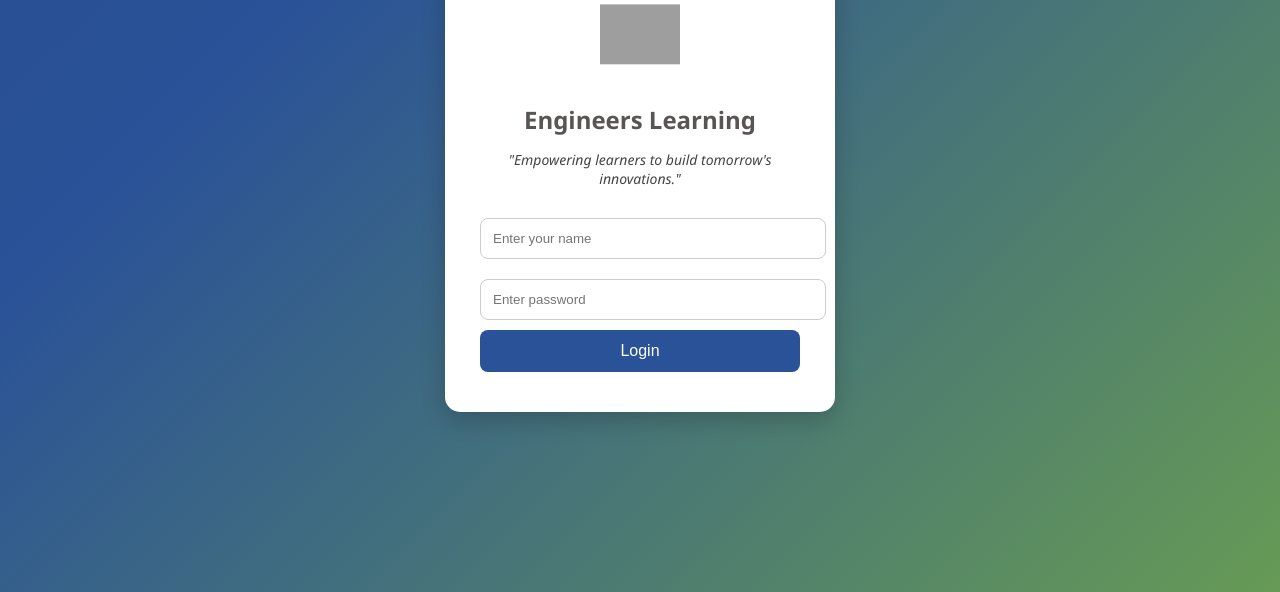
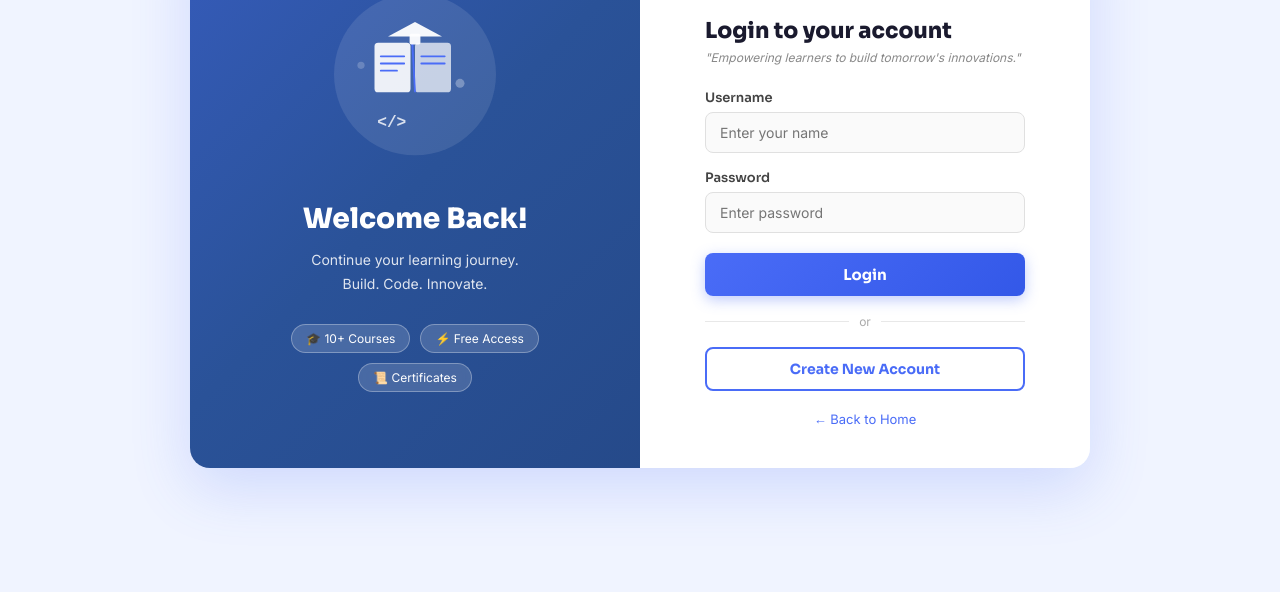
Before and after one commit to dixitanshumaan984-spec/backend, a website: page public/login.html in a window 1280 px wide. Shown: the part 208-800 px from the top of the page. Drawn offline with Linux system fonts and the light colour scheme; grey boxes are pictures that could not be loaded.

Commit message:
updated login page

```diff
--- /dev/null
+++ b/public/login.css
@@ -0,0 +1,299 @@
+* {
+  margin: 0;
+  padding: 0;
+  box-sizing: border-box;
+}
+
+body {
+  font-family: "Sora", "Segoe UI", sans-serif;
+  height: 100vh;
+  display: flex;
+  align-items: center;
+  justify-content: center;
+  background: #f0f4ff;
+}
+
+/* WRAPPER: two panels side by side */
+.login-wrapper {
+  display: flex;
+  width: 900px;
+  min-height: 540px;
+  border-radius: 20px;
+  overflow: hidden;
+  box-shadow: 0 20px 60px rgba(74, 108, 247, 0.2);
+}
+
+/* ── LEFT PANEL ── */
+.login-left {
+  flex: 1;
+  background: linear-gradient(-45deg, #1e3c72, #2a5298, #4a6cf7, #3358e8);
+  background-size: 400% 400%;
+  animation: gradientMove 10s ease infinite;
+  display: flex;
+  align-items: center;
+  justify-content: center;
+  padding: 40px;
+}
+
+@keyframes gradientMove {
+  0%   { background-position: 0% 50%; }
+  50%  { background-position: 100% 50%; }
+  100% { background-position: 0% 50%; }
+}
+
+.left-content {
+  text-align: center;
+  color: white;
+}
+
+.left-content svg {
+  margin-bottom: 24px;
+  animation: float 3s ease-in-out infinite;
+}
+
+@keyframes float {
+  0%, 100% { transform: translateY(0); }
+  50%       { transform: translateY(-10px); }
+}
+
+.left-title {
+  font-size: 28px;
+  font-weight: 800;
+  margin-bottom: 12px;
+}
+
+.left-subtitle {
+  font-size: 14px;
+  opacity: 0.85;
+  line-height: 1.7;
+  font-family: "Inter", sans-serif;
+  margin-bottom: 28px;
+}
+
+/* Feature pills */
+.feature-pills {
+  display: flex;
+  gap: 10px;
+  flex-wrap: wrap;
+  justify-content: center;
+}
+
+.pill {
+  background: rgba(255,255,255,0.15);
+  border: 1px solid rgba(255,255,255,0.3);
+  color: white;
+  padding: 6px 14px;
+  border-radius: 20px;
+  font-size: 12px;
+  font-family: "Inter", sans-serif;
+  backdrop-filter: blur(4px);
+}
+
+/* ── RIGHT PANEL ── */
+.login-right {
+  flex: 1;
+  background: white;
+  display: flex;
+  align-items: center;
+  justify-content: center;
+  padding: 40px;
+}
+
+.right-content {
+  width: 100%;
+  max-width: 320px;
+}
+
+/* Brand tag */
+.brand-tag {
+  display: flex;
+  align-items: center;
+  gap: 10px;
+  margin-bottom: 24px;
+}
+
+.el-dot {
+  width: 36px;
+  height: 36px;
+  background: linear-gradient(135deg, #4a6cf7, #3358e8);
+  color: white;
+  border-radius: 8px;
+  display: flex;
+  align-items: center;
+  justify-content: center;
+  font-weight: 800;
+  font-size: 13px;
+}
+
+.brand-tag span {
+  font-size: 14px;
+  font-weight: 700;
+  color: #1a1a2e;
+}
+
+.right-content h2 {
+  font-size: 22px;
+  font-weight: 800;
+  color: #1a1a2e;
+  margin-bottom: 6px;
+}
+
+.form-subtitle {
+  font-size: 12px;
+  color: #888;
+  font-style: italic;
+  font-family: "Inter", sans-serif;
+  margin-bottom: 24px;
+}
+
+/* Input groups */
+.input-group {
+  margin-bottom: 16px;
+}
+
+.input-group label {
+  display: block;
+  font-size: 13px;
+  font-weight: 600;
+  color: #444;
+  margin-bottom: 6px;
+}
+
+.input-group input {
+  width: 100%;
+  padding: 11px 14px;
+  border: 1.5px solid #e0e0e0;
+  border-radius: 8px;
+  font-size: 14px;
+  font-family: "Inter", sans-serif;
+  outline: none;
+  transition: 0.3s;
+  background: #fafafa;
+}
+
+.input-group input:focus {
+  border-color: #4a6cf7;
+  box-shadow: 0 0 0 3px rgba(74,108,247,0.12);
+  background: white;
+}
+
+/* Login button */
+.login-btn {
+  position: relative;
+  overflow: hidden;
+  width: 100%;
+  padding: 12px;
+  background: linear-gradient(135deg, #4a6cf7, #3358e8);
+  color: white;
+  border: none;
+  border-radius: 8px;
+  font-size: 15px;
+  font-weight: 700;
+  font-family: "Sora", sans-serif;
+  cursor: pointer;
+  margin-top: 4px;
+  transition: all 0.3s ease;
+  box-shadow: 0 4px 14px rgba(74,108,247,0.35);
+}
+
+.login-btn:hover {
+  transform: translateY(-2px);
+  box-shadow: 0 6px 20px rgba(74,108,247,0.5);
+}
+
+.login-btn:active {
+  transform: scale(0.97);
+}
+
+/* Ripple */
+.ripple {
+  position: absolute;
+  background: rgba(255,255,255,0.4);
+  border-radius: 50%;
+  width: 60px;
+  height: 60px;
+  margin-left: -30px;
+  margin-top: -30px;
+  transform: scale(0);
+  animation: ripple 0.6s linear;
+  pointer-events: none;
+}
+
+@keyframes ripple {
+  to { transform: scale(4); opacity: 0; }
+}
+
+/* Divider */
+.divider {
+  display: flex;
+  align-items: center;
+  gap: 10px;
+  margin: 18px 0;
+  color: #ccc;
+  font-size: 12px;
+}
+
+.divider::before,
+.divider::after {
+  content: "";
+  flex: 1;
+  height: 1px;
+  background: #e8e8e8;
+}
+
+.divider span {
+  color: #aaa;
+  font-family: "Inter", sans-serif;
+}
+
+/* Sign up button */
+.signup-btn {
+  width: 100%;
+  padding: 11px;
+  background: white;
+  color: #4a6cf7;
+  border: 2px solid #4a6cf7;
+  border-radius: 8px;
+  font-size: 14px;
+  font-weight: 700;
+  font-family: "Sora", sans-serif;
+  cursor: pointer;
+  transition: all 0.3s ease;
+}
+
+.signup-btn:hover {
+  background: #4a6cf7;
+  color: white;
+}
+
+/* Back to home */
+.back-home {
+  text-align: center;
+  margin-top: 20px;
+  font-size: 13px;
+}
+
+.back-home a {
+  color: #4a6cf7;
+  text-decoration: none;
+  font-family: "Inter", sans-serif;
+}
+
+.back-home a:hover {
+  text-decoration: underline;
+}
+
+/* RESPONSIVE: stack panels on mobile */
+@media (max-width: 640px) {
+  .login-wrapper {
+    flex-direction: column;
+    width: 95%;
+    min-height: auto;
+  }
+  .login-left {
+    padding: 30px 20px;
+  }
+  .left-content svg {
+    display: none;
+  }
+}
--- a/public/login.html
+++ b/public/login.html
@@ -3,156 +3,103 @@
 <head>
   <meta charset="UTF-8">
   <meta name="viewport" content="width=device-width, initial-scale=1.0">
-  <title>Login | Engineers Learners</title>
-  <link rel="stylesheet" href="style.css">
-
-  <style>
-    body {
-      margin: 0;
-      padding: 0;
-      font-family: "Segoe UI", Tahoma, sans-serif;
-
-      /* Animated Gradient */
-      background: linear-gradient(-45deg, #94d122, #2a5298, #1e3c72, #00c6ff);
-      background-size: 400% 400%;
-      animation: gradientMove 10s ease infinite;
-
-      height: 100vh;
-      display: flex;
-      align-items: center;
-      justify-content: center;
-    }
-
-    @keyframes gradientMove {
-      0% { background-position: 0% 50%; }
-      50% { background-position: 100% 50%; }
-      100% { background-position: 0% 50%; }
-    }
-
-    .login-container {
-      background: #fff;
-      padding: 40px 35px;
-      border-radius: 15px;
-      box-shadow: 0 8px 24px rgba(0,0,0,0.2);
-      text-align: center;
-      width: 320px;
-    }
-
-    /* Animated Icon */
-    .login-container img {
-      width: 80px;
-      margin-bottom: 10px;
-      animation: float 3s ease-in-out infinite;
-    }
-
-    @keyframes float {
-      0% { transform: translateY(0px); }
-      50% { transform: translateY(-10px); }
-      100% { transform: translateY(0px); }
-    }
-
-    .login-container h1 {
-      color: rgb(90, 85, 85);
-      margin-bottom: 8px;
-      font-size: 24px;
-    }
-
-    .login-container p {
-      color: #444;
-      font-size: 14px;
-      margin-bottom: 20px;
-      font-style: italic;
-    }
-
-    .login-container input {
-      width: 100%;
-      padding: 12px;
-      margin: 10px 0;
-      border: 1px solid #ccc;
-      border-radius: 8px;
-      outline: none;
-      transition: 0.3s;
-    }
-
-    .login-container input:focus {
-      border-color: #2a5298;
-      box-shadow: 0 0 6px rgba(42,82,152,0.4);
-    }
-
-    .login-container button {
-      position: relative;
-      overflow: hidden;
-      background: #2a5298;
-      color: #fff;
-      border: none;
-      padding: 12px;
-      width: 100%;
-      border-radius: 8px;
-      font-size: 16px;
-      cursor: pointer;
-      transition: 0.3s;
-    }
-
-    .login-container button:hover {
-      background: #1e3c72;
-    }
-
-    .login-container button:active {
-      transform: scale(0.96);
-    }
-
-    /* Ripple */
-    .login-container button span {
-      position: absolute;
-      background: rgba(255,255,255,0.5);
-      border-radius: 50%;
-      transform: scale(0);
-      animation: ripple 0.6s linear;
-    }
-
-    @keyframes ripple {
-      to {
-        transform: scale(4);
-        opacity: 0;
-      }
-    }
-  </style>
+  <title>Login | Engineers Learning</title>
+  <link rel="stylesheet" href="login.css">
+  <link href="https://fonts.googleapis.com/css2?family=Sora:wght@400;600;700;800&family=Inter:wght@400;500&display=swap" rel="stylesheet">
 </head>
 
 <body>
-  <div class="login-container">
 
-    <!-- Image -->
-    <img src="https://cdn-icons-png.flaticon.com/512/1055/1055687.png" alt="CS Icon">
+  <div class="login-wrapper">
 
-    <h1>Engineers Learning</h1>
-    <p>"Empowering learners to build tomorrow's innovations."</p>
+    <!-- LEFT PANEL -->
+    <div class="login-left">
+      <div class="left-content">
 
-    <!-- IMPORTANT: keep your form same -->
-    <form method="POST" action="/login" id="loginForm">
-  <input type="text" name="username" id="username" placeholder="Enter your name" required>
-  <input type="password" name="password" id="password" placeholder="Enter password" required>
-  <button type="submit">Login</button>
-</form>
+        <!-- SVG Illustration -->
+        <svg width="180" height="180" viewBox="0 0 200 200" fill="none" xmlns="http://www.w3.org/2000/svg">
+          <circle cx="100" cy="100" r="90" fill="rgba(255,255,255,0.1)"/>
+          <rect x="55" y="65" width="40" height="55" rx="4" fill="white" opacity="0.9"/>
+          <rect x="100" y="65" width="40" height="55" rx="4" fill="white" opacity="0.7"/>
+          <line x1="97" y1="65" x2="100" y2="120" stroke="#4a6cf7" stroke-width="2"/>
+          <line x1="62" y1="80" x2="88" y2="80" stroke="#4a6cf7" stroke-width="2" stroke-linecap="round"/>
+          <line x1="62" y1="88" x2="88" y2="88" stroke="#4a6cf7" stroke-width="2" stroke-linecap="round"/>
+          <line x1="62" y1="96" x2="80" y2="96" stroke="#4a6cf7" stroke-width="2" stroke-linecap="round"/>
+          <line x1="107" y1="80" x2="133" y2="80" stroke="#4a6cf7" stroke-width="2" stroke-linecap="round"/>
+          <line x1="107" y1="88" x2="133" y2="88" stroke="#4a6cf7" stroke-width="2" stroke-linecap="round"/>
+          <polygon points="100,42 130,58 100,58 70,58" fill="white" opacity="0.95"/>
+          <rect x="94" y="55" width="12" height="12" rx="2" fill="white" opacity="0.95"/>
+          <text x="58" y="158" font-size="18" font-weight="bold" fill="white" font-family="monospace" opacity="0.8">&lt;/&gt;</text>
+          <circle cx="150" cy="110" r="5" fill="white" opacity="0.3"/>
+          <circle cx="40" cy="90" r="4" fill="white" opacity="0.2"/>
+        </svg>
+
+        <h1 class="left-title">Welcome Back!</h1>
+        <p class="left-subtitle">Continue your learning journey.<br>Build. Code. Innovate.</p>
+
+        <!-- Feature pills -->
+        <div class="feature-pills">
+          <span class="pill">🎓 10+ Courses</span>
+          <span class="pill">⚡ Free Access</span>
+          <span class="pill">📜 Certificates</span>
+        </div>
+
+      </div>
+    </div>
+
+    <!-- RIGHT PANEL -->
+    <div class="login-right">
+      <div class="right-content">
+
+        <div class="brand-tag">
+          <div class="el-dot">EL</div>
+          <span>Engineers Learning</span>
+        </div>
+
+        <h2>Login to your account</h2>
+        <p class="form-subtitle">"Empowering learners to build tomorrow's innovations."</p>
+
+        <form method="POST" action="/login" id="loginForm">
+
+          <div class="input-group">
+            <label for="username">Username</label>
+            <input type="text" name="username" id="username" placeholder="Enter your name" required>
+          </div>
+
+          <div class="input-group">
+            <label for="password">Password</label>
+            <input type="password" name="password" id="password" placeholder="Enter password" required>
+          </div>
+
+          <button type="submit" class="login-btn">Login</button>
+
+        </form>
+
+        <div class="divider"><span>or</span></div>
+
+        <button class="signup-btn" onclick="window.location.href='signup.html'">
+          Create New Account
+        </button>
+
+        <p class="back-home"><a href="index.html">← Back to Home</a></p>
+
+      </div>
+    </div>
 
   </div>
 
-  <!-- KEEP your original JS -->
   <script src="login.js"></script>
 
-  <!-- Only animation JS added -->
+  <!-- Ripple effect on login button -->
   <script>
-    const button = document.querySelector("button");
-
+    const button = document.querySelector(".login-btn");
     button.addEventListener("click", function(e) {
       const circle = document.createElement("span");
       const rect = button.getBoundingClientRect();
-
+      circle.classList.add("ripple");
       circle.style.left = e.clientX - rect.left + "px";
       circle.style.top = e.clientY - rect.top + "px";
-
       this.appendChild(circle);
-
       setTimeout(() => circle.remove(), 600);
     });
   </script>
--- a/public/login.js
+++ b/public/login.js
@@ -3,34 +3,35 @@ document.addEventListener("DOMContentLoaded", () => {
   const form = document.getElementById("loginForm");
   const usernameInput = document.getElementById("username");
   const passwordInput = document.getElementById("password");
-  const button = form.querySelector("button");
+  const button = form.querySelector("button.login-btn");
 
   // Input focus effect
   [usernameInput, passwordInput].forEach(input => {
     input.addEventListener("focus", () => {
-      input.style.borderColor = "#1e3c72";
-      input.style.boxShadow = "0 0 8px rgba(30,60,114,0.5)";
+      input.style.borderColor = "#4a6cf7";
+      input.style.boxShadow = "0 0 0 3px rgba(74,108,247,0.12)";
     });
     input.addEventListener("blur", () => {
-      input.style.borderColor = "#ccc";
+      input.style.borderColor = "#e0e0e0";
       input.style.boxShadow = "none";
     });
   });
 
   // Button hover animation
   button.addEventListener("mouseover", () => {
-    button.style.transform = "scale(1.05)";
-    button.style.boxShadow = "0 6px 14px rgba(42,82,152,0.4)";
+    button.style.transform = "translateY(-2px)";
+    button.style.boxShadow = "0 6px 20px rgba(74,108,247,0.5)";
   });
   button.addEventListener("mouseout", () => {
-    button.style.transform = "scale(1)";
-    button.style.boxShadow = "none";
+    button.style.transform = "translateY(0)";
+    button.style.boxShadow = "0 4px 14px rgba(74,108,247,0.35)";
   });
 
   // Form submission
   form.addEventListener("submit", (e) => {
     const username = usernameInput.value.trim();
     const password = passwordInput.value.trim();
+
     // Validation
     if (username.length < 3) {
       alert("Name should be at least 3 characters.");
@@ -43,6 +44,7 @@ document.addEventListener("DOMContentLoaded", () => {
       e.preventDefault();
       return;
     }
+
     // If valid → allow backend to handle login
     button.innerText = "Logging in...";
     button.disabled = true;
```
Lines whose indentation alone changed are shown as unchanged.
